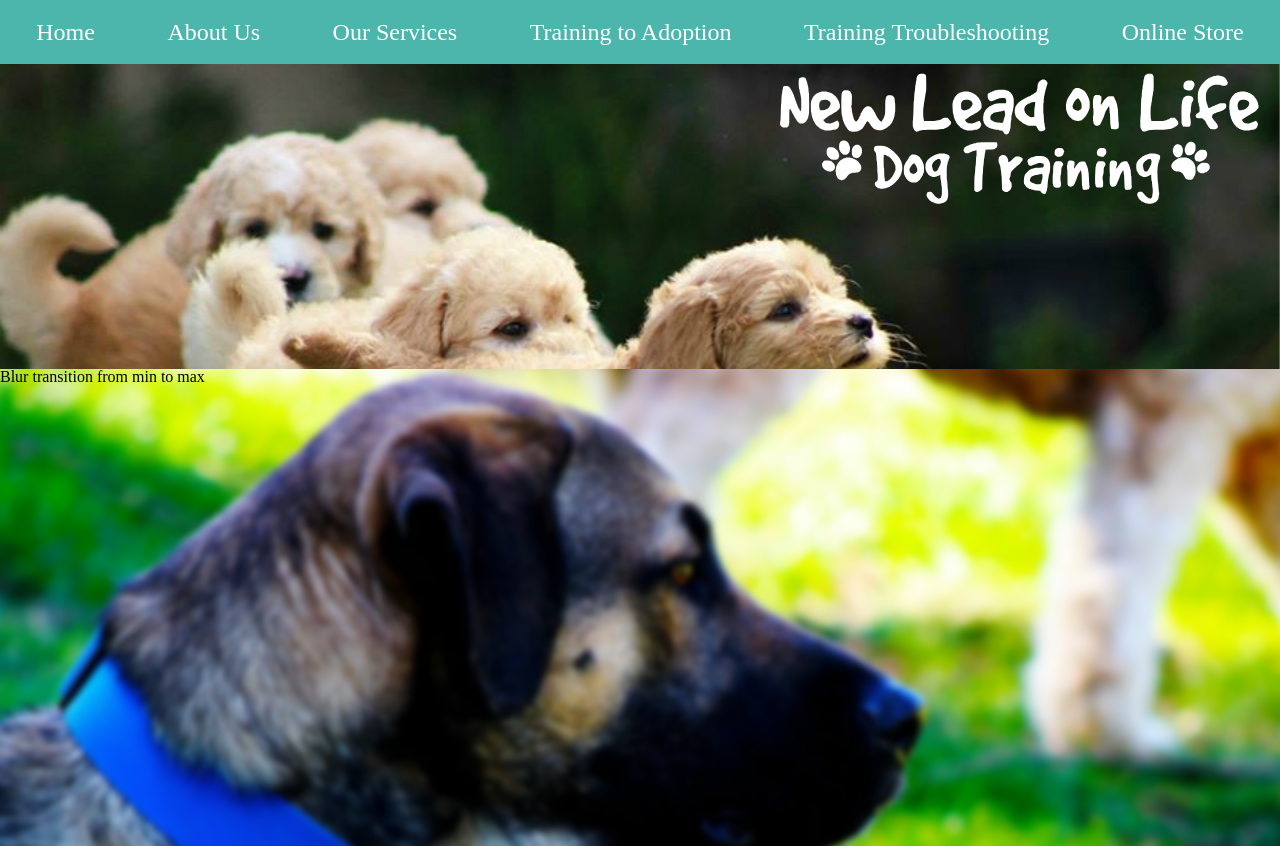
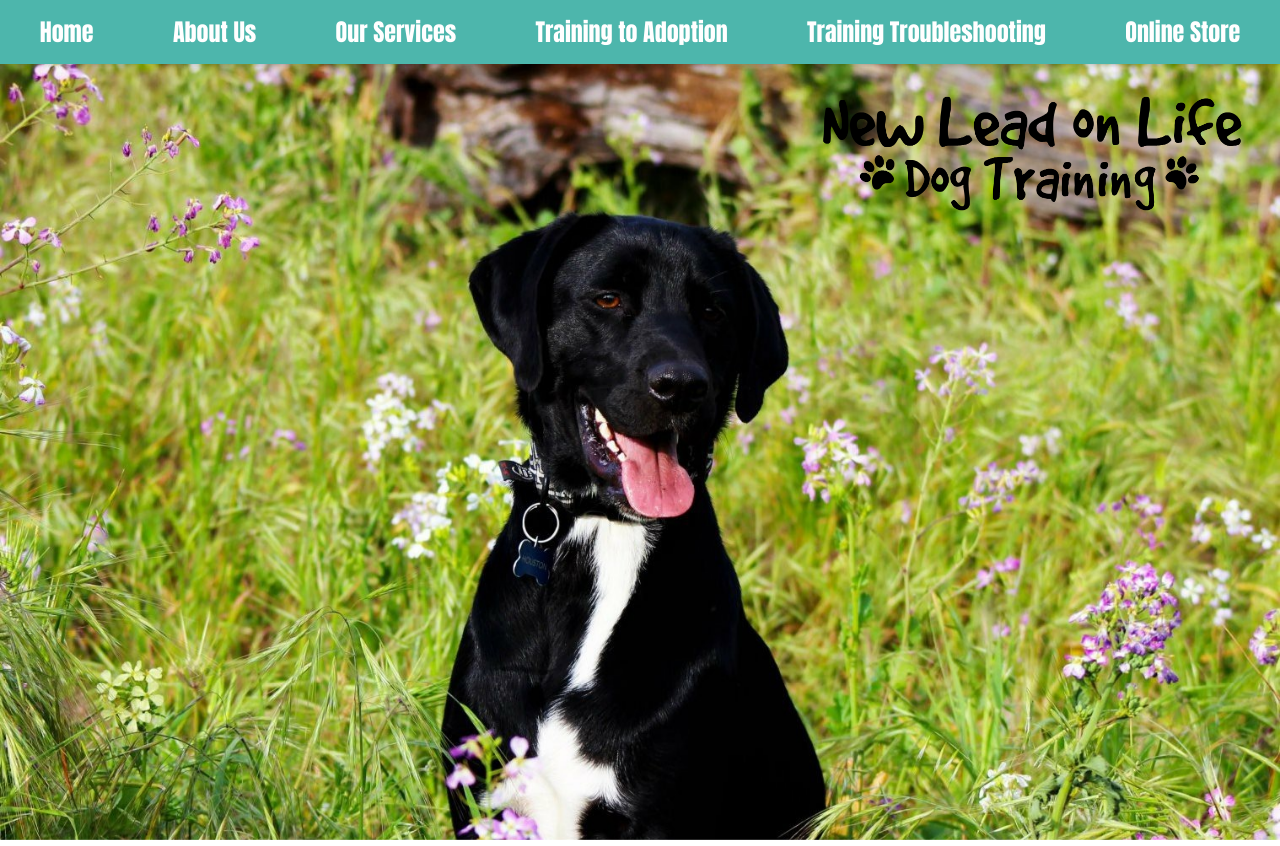
Before and after one commit to sdserage/dog-training-site, a React (Create React App) app: page / in a window 1280 px wide. Shown: the top 846 px of the page. Built offline with nearby package versions, Linux system fonts and the light colour scheme; a web font is replaced by a local one.

Commit message:
Settled for stationary background over parallax, Changed heading font

```diff
--- a/src/components/Home/Home.css
+++ b/src/components/Home/Home.css
@@ -1,19 +1,43 @@
-/* iPhone 5, Orientation: Portrait */
-.home-parallax-img {
-  width: 100vh; }
+/* Mobile, Orientation: Portrait */
+#home::before {
+  content: ' ';
+  display: block;
+  background-image: url("../../assets/images/pensiveDog.JPG");
+  background-position: 55%;
+  background-repeat: no-repeat;
+  background-size: cover;
+  height: 100vh;
+  width: 100vw;
+  top: 0;
+  bottom: 0;
+  left: 0;
+  right: 0;
+  position: fixed;
+  z-index: -10; }
 
-.home-parallax {
+#home {
   display: flex;
   flex-direction: column;
-  align-items: center;
-  height: 300px;
-  padding: 0 5px 5px 5px; }
+  align-items: center; }
 
-.home-logo {
-  width: 80vw;
-  align-self: flex-end; }
+.logo-desktop {
+  display: none; }
 
-/* iPhone 5, Orientation: Landscape */
-@media (min-width: 568px) and (orientation: landscape) {
-  .home-logo {
-    width: 40vw; } }
+/* Mobile, Orientation: Landscape */
+@media (orientation: landscape) {
+  #home::before {
+    background-position: 0%;
+    top: 40px; } }
+
+/* Desktop View */
+@media (min-width: 1024px) and (orientation: portrait), (min-width: 1024px) and (orientation: landscape) {
+  #home::before {
+    background-image: url("../../assets/images/sittingDog.JPG");
+    background-position: 55% 50%;
+    background-size: cover;
+    height: 100vh; }
+  .logo-desktop {
+    display: block;
+    margin: 24px;
+    width: 35vw;
+    align-self: flex-end; } }
--- a/src/components/Home/Home.jsx
+++ b/src/components/Home/Home.jsx
@@ -2,6 +2,7 @@ import React from 'react';
 import './Home.css';
 /* Images */
 import whiteLogo from '../../assets/images/nlolWhite.svg';
+import blackLogo from '../../assets/images/nlolBlack.png';
 import otherLogo from '../../assets/images/nlolCustom.svg';
 import pensiveDog from '../../assets/images/pensiveDog.JPG';
 import dogWithBall from '../../assets/images/dogWithBall.JPG';
@@ -13,36 +14,13 @@ import {Parallax, Background} from 'react-parallax';
 function Home() {
   return (
     <section id='home'>
-      <Parallax
-        blur={0}
-        bgImage={runningPuppies}
-        bgImageAlt="dog"
-        bgClassName="home-parallax-img"
-        strength={200}
-      >
-        <div
-          className='home-parallax'
-        >
-          <img
-            className='home-logo'
-            src={whiteLogo}
-            alt='New Lead on Life Dog Training'
-          />
-        </div>
-      </Parallax>
-      <Parallax
-        blur={{ min: 15, max: -15 }}
-        bgImage={dogWithBall}
-        bgImageAlt="the dog with ball"
-        strength={200}
-      >
-        Blur transition from min to max
-        <div style={{ height: '1000px', width: '100vw' }} />
-      </Parallax>
-    <Parallax strength={300} bgImage={playfulDog}>
-      <div style={{ height: '400px' }}>Use the background component for custom elements</div>
+      <img
+        src={blackLogo}
+        alt='New Lead on Life Dog Training'
+        className='logo-desktop'
+      />
 
-    </Parallax>
+      <div style={{height: '400vh'}}></div>
     </section>
   );
 }
--- a/src/components/Home/Home.sass
+++ b/src/components/Home/Home.sass
@@ -1,19 +1,44 @@
-/* iPhone 5, Orientation: Portrait */
-.home-parallax-img
-  width: 100vh
+/* Mobile, Orientation: Portrait */
+#home::before
+  content: ' '
+  display: block
+  background-image: url('../../assets/images/pensiveDog.JPG')
+  background-position: 55%
+  background-repeat: no-repeat
+  background-size: cover
+  height: 100vh
+  width: 100vw
+  top: 0
+  bottom: 0
+  left: 0
+  right: 0
+  position: fixed
+  z-index: -10
 
-.home-parallax
+#home
   display: flex
   flex-direction: column
   align-items: center
-  height: 300px
-  padding: 0 5px 5px 5px
 
-.home-logo
-  width: 80vw
-  align-self: flex-end
+.logo-desktop
+  display: none
 
-/* iPhone 5, Orientation: Landscape */
-@media (min-width: 568px) and (orientation: landscape)
-  .home-logo
-    width: 40vw
+/* Mobile, Orientation: Landscape */
+@media (orientation: landscape)
+  #home::before
+    background-position: 0%
+    top: 40px
+
+/* Desktop View */
+@media (min-width: 1024px) and (orientation: portrait), (min-width: 1024px) and (orientation: landscape)
+  #home::before
+    background-image: url('../../assets/images/sittingDog.JPG')
+    background-position: 55% 50%
+    background-size: cover
+    height: 100vh
+
+  .logo-desktop
+    display: block
+    margin: 24px
+    width: 35vw
+    align-self: flex-end
--- a/src/components/NavBar/NavBar.css
+++ b/src/components/NavBar/NavBar.css
@@ -16,7 +16,9 @@
     width: 100%;
     background-color: #4db6ac;
     color: white;
+    font-family: "Anton", sans-serif;
     display: flex;
-    justify-content: space-around; }
+    justify-content: space-around;
+    box-shadow: rgba(0, 0, 0, 0.12) 0px 1px 6px, rgba(0, 0, 0, 0.12) 0px 1px 4px; }
     .desktop-navbar h2 {
       padding: 20px 5px 20px 5px; } }
--- a/src/components/NavBar/NavBar.sass
+++ b/src/components/NavBar/NavBar.sass
@@ -1,7 +1,6 @@
 @import "../../assets/partials/themeController"
 
 /* Mobile View */
-
 .desktop-navbar
   display: none
 
@@ -21,7 +20,9 @@
     width: 100%
     background-color: $lightColor
     color: white
+    font-family: $headerFont
     display: flex
     justify-content: space-around
+    box-shadow: rgba(0, 0, 0, 0.12) 0px 1px 6px, rgba(0, 0, 0, 0.12) 0px 1px 4px
     h2
       padding: 20px 5px 20px 5px
```
